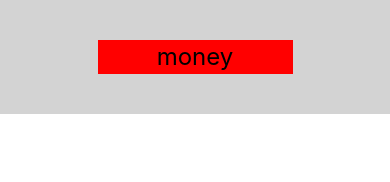
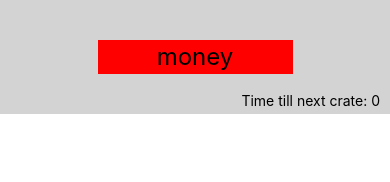
Before and after one commit to anon207/CatMerger, a React Native app: screen / in a window 390 px wide. Shown: the top 182 px of the page. Built offline with nearby package versions, Linux system fonts and the light colour scheme.

Commit message:
Trying out some timer stuff

```diff
--- a/App.js
+++ b/App.js
@@ -1,15 +1,34 @@
 import { StatusBar } from 'expo-status-bar';
-import { StyleSheet, Text, View, Image } from 'react-native';
+import { StyleSheet, View } from 'react-native';
+import { useState, useEffect } from 'react';
 import { MoneyBar } from './Components/MoneyBar';
 import { UpgradeBar } from './Components/UpgradeBar';
 import { CatContainer } from './Components/CatContainer';
 
 
 export default function App() {
+  const initialTimePerCrate = 5;
+  const [timer, setTimer] = useState(initialTimePerCrate);
+  const [crates, setCrates] = useState(0);
+  const MaxCrates = 5;
+
+  useEffect(() => {
+    const interval = setInterval(() => {
+      setTimer(prevTimer => {
+        if (prevTimer <= 0) {
+          return(initialTimePerCrate);
+        }
+        return prevTimer - 1;
+      });
+    }, 1000);
+
+    return () => clearInterval(interval);
+  }, []);
+
   return (
     <View style={styles.container}>
-      <MoneyBar />
-      <CatContainer />
+      <MoneyBar timer={timer} />
+      <CatContainer timer={timer} crates={crates} setCrates={setCrates} MaxCrates={MaxCrates}/>
       <UpgradeBar />
       <StatusBar hidden={true} />
     </View>
--- a/Components/MoneyBar.js
+++ b/Components/MoneyBar.js
@@ -1,10 +1,13 @@
 import { StyleSheet, Text, View } from 'react-native';
 
-export const MoneyBar = ({ money }) => {
+export const MoneyBar = ({ timer }) => {
     return(
         <View style={MoneyBarStyles.container}>
             <View style={MoneyBarStyles.moneyDisplay}>
                 <Text style={{fontSize: 24}}>money</Text>
+            </View>
+            <View style={MoneyBarStyles.crateDisplay}>
+                <Text>Time till next crate: {timer}</Text>
             </View>
         </View>
     );
@@ -26,5 +29,11 @@ const MoneyBarStyles = StyleSheet.create({
         backgroundColor: 'red',
         justifyContent: 'center',
         alignItems: 'center',
+        position: 'absolute'
+    },
+    crateDisplay: {
+        position: 'absolute',
+        right: 10,
+        bottom: 5
     },
 });
```
